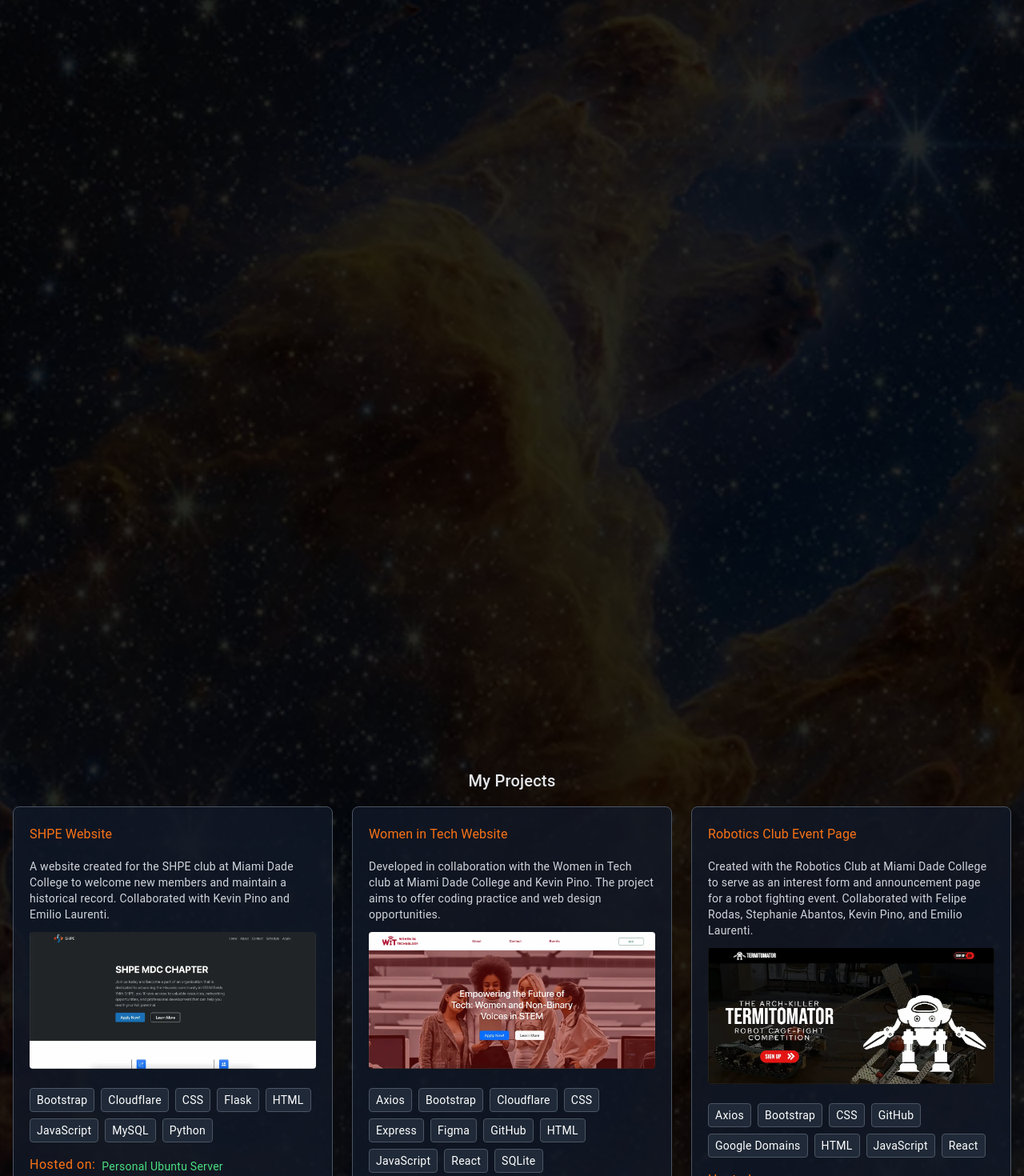
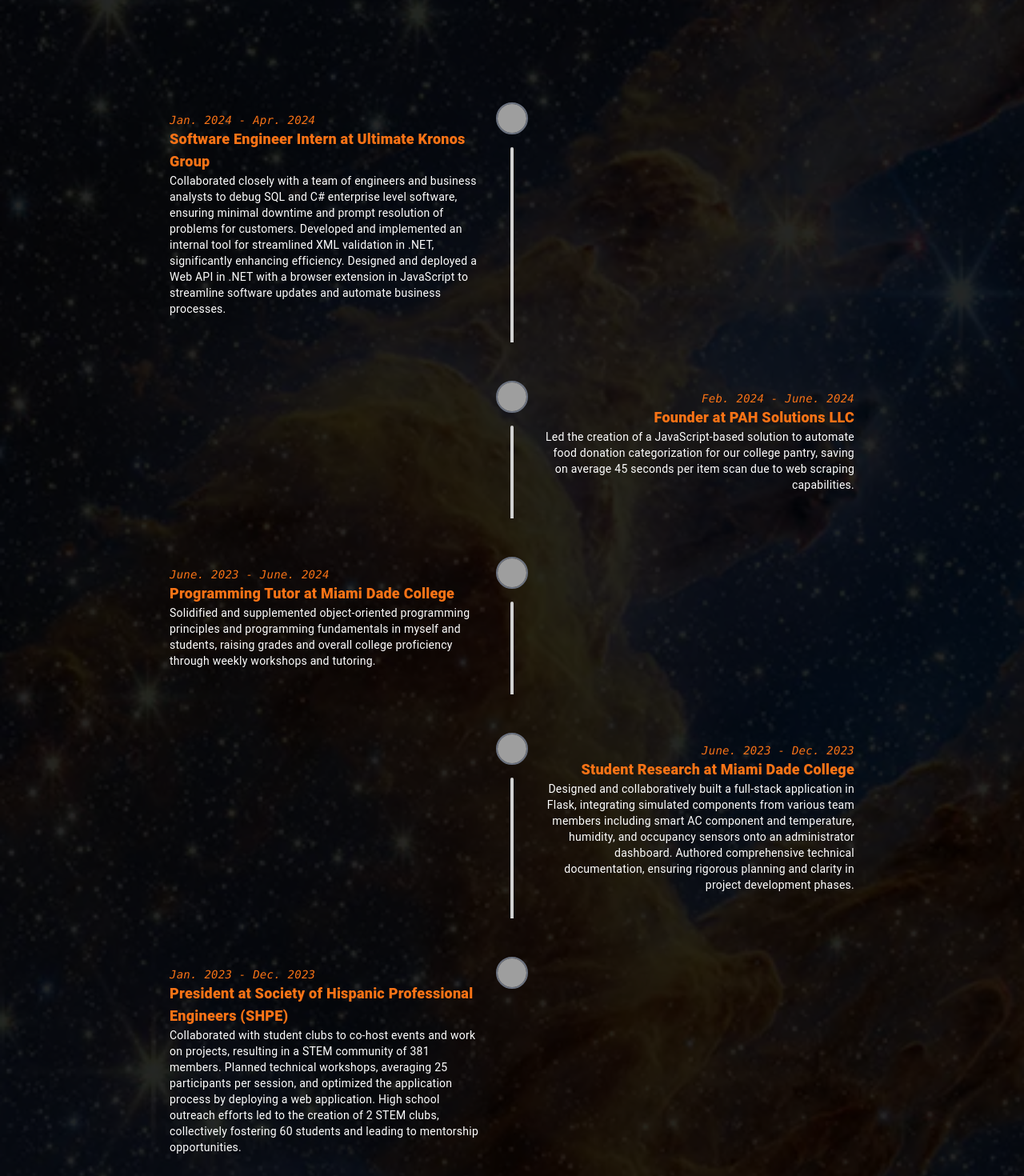
Before and after one commit to alexarg87923/personal_portfolio, an Angular app: page / in a window 1280 px wide. Shown: the part 1480-2950 px from the top of the page at 80% size. Built offline with nearby package versions, Linux system fonts and the light colour scheme; grey boxes are pictures that could not be loaded.

Commit message:
updating component

```diff
--- a/client/src/app/app.component.html
+++ b/client/src/app/app.component.html
@@ -19,7 +19,7 @@
       z-index: 1;
     }
 
-    app-hero, app-about, app-projects, app-skills, app-contact, app-footer {
+    app-hero, app-about, app-projects, app-skills, app-contact, app-footer, app-experience {
       position: relative;
       z-index: 2;
     }
--- a/client/src/app/common/nav/nav.component.html
+++ b/client/src/app/common/nav/nav.component.html
@@ -32,6 +32,7 @@
   <div class="md:hidden" id="mobile-menu">
     <div [ngClass]="{'hidden': !isOpen}" class="px-2 pt-2 pb-3 space-y-1 sm:px-3">
       <a href="#about" class="text-white hover:text-accent block px-3 py-2 rounded-md text-base font-medium">About</a>
+      <a href="#experience" class="text-white hover:text-accent block px-3 py-2 rounded-md text-base font-medium">Experience</a>
       <a href="#project" class="text-white hover:text-accent block px-3 py-2 rounded-md text-base font-medium">Project</a>
       <a href="#skills" class="text-white hover:text-accent block px-3 py-2 rounded-md text-base font-medium">Skills</a>
       <a href="#contact" class="text-white hover:text-accent block px-3 py-2 rounded-md text-base font-medium">Contact</a>
--- a/client/src/app/features/experience/experience.component.html
+++ b/client/src/app/features/experience/experience.component.html
@@ -1,3 +1,15 @@
-<section id="experience" class="min-h-screen flex items-center relative">
-
+<section id="experience" class="min-h-screen flex items-center justify-center relative text-white">
+  <ul class="timeline timeline-snap-icon max-md:timeline-compact timeline-vertical w-full max-w-4xl mx-auto">
+    <li *ngFor="let experience of workExperiences; let i = index" class="mb-10">
+      <div class="timeline-middle flex justify-center items-center mb-4">
+        <img [src]="experience.logoUrl" alt="Company Logo" class="h-10 w-10 rounded-full border-2 border-gray-500 hover:border-orange-500 hover:scale-110 transition-all duration-300">
+      </div>
+      <div [ngClass]="{'timeline-start md:text-left': i % 2 === 0, 'timeline-end md:text-right': i % 2 !== 0}" class="text-center p-4 hover:bg-gray-800 rounded-lg transition-all duration-300">
+        <time class="font-mono italic block text-orange-500">{{ experience.date }}</time>
+        <div class="text-lg font-black text-orange-500">{{ experience.title }}</div>
+        <p>{{ experience.description }}</p>
+      </div>
+      <hr *ngIf="experience !== workExperiences[workExperiences.length - 1]" class="border-t-2 border-orange-500 my-4" />
+    </li>
+  </ul>
 </section>
--- a/client/src/app/features/experience/experience.component.ts
+++ b/client/src/app/features/experience/experience.component.ts
@@ -1,8 +1,49 @@
 import { Component } from '@angular/core';
+
+interface WorkExperience {
+  date: string;
+  title: string;
+  description: string;
+  logoUrl: string;
+}
 
 @Component({
   selector: 'app-experience',
   templateUrl: './experience.component.html'
 })
 
-export class ExperienceComponent { }
+export class ExperienceComponent {
+  workExperiences: WorkExperience[] = [
+    {
+      date: 'Jan. 2024 - Apr. 2024',
+      title: 'Software Engineer Intern at Ultimate Kronos Group',
+      description: 'Collaborated closely with a team of engineers and business analysts to debug SQL and C# enterprise level software, ensuring minimal downtime and prompt resolution of problems for customers. Developed and implemented an internal tool for streamlined XML validation in .NET, significantly enhancing efficiency. Designed and deployed a Web API in .NET with a browser extension in JavaScript to streamline software updates and automate business processes.',
+      logoUrl: 'assets/ukg_logo.webp'
+    },
+    {
+      date: 'Feb. 2024 - June. 2024',
+      title: 'Founder at PAH Solutions LLC',
+      description: 'Led the creation of a JavaScript-based solution to automate food donation categorization for our college pantry, saving on average 45 seconds per item scan due to web scraping capabilities.',
+      logoUrl: 'assets/pah_solutions_logo.webp'
+    },
+    {
+      date: 'June. 2023 - June. 2024',
+      title: 'Programming Tutor at Miami Dade College',
+      description: 'Solidified and supplemented object-oriented programming principles and programming fundamentals in myself and students, raising grades and overall college proficiency through weekly workshops and tutoring.',
+      logoUrl: 'assets/miami_dade_college_logo.webp'
+    },
+    {
+      date: 'June. 2023 - Dec. 2023',
+      title: 'Student Research at Miami Dade College',
+      description: 'Designed and collaboratively built a full-stack application in Flask, integrating simulated components from various team members including smart AC component and temperature, humidity, and occupancy sensors onto an administrator dashboard. Authored comprehensive technical documentation, ensuring rigorous planning and clarity in project development phases.',
+      logoUrl: 'assets/miami_dade_college_logo.webp'
+    },
+    {
+      date: 'Jan. 2023 - Dec. 2023',
+      title: 'President at Society of Hispanic Professional Engineers (SHPE)',
+      description: 'Collaborated with student clubs to co-host events and work on projects, resulting in a STEM community of 381 members. Planned technical workshops, averaging 25 participants per session, and optimized the application process by deploying a web application. High school outreach efforts led to the creation of 2 STEM clubs, collectively fostering 60 students and leading to mentorship opportunities.',
+      logoUrl: 'assets/shpe_logo.webp'
+    }
+  ];
+
+}
```
